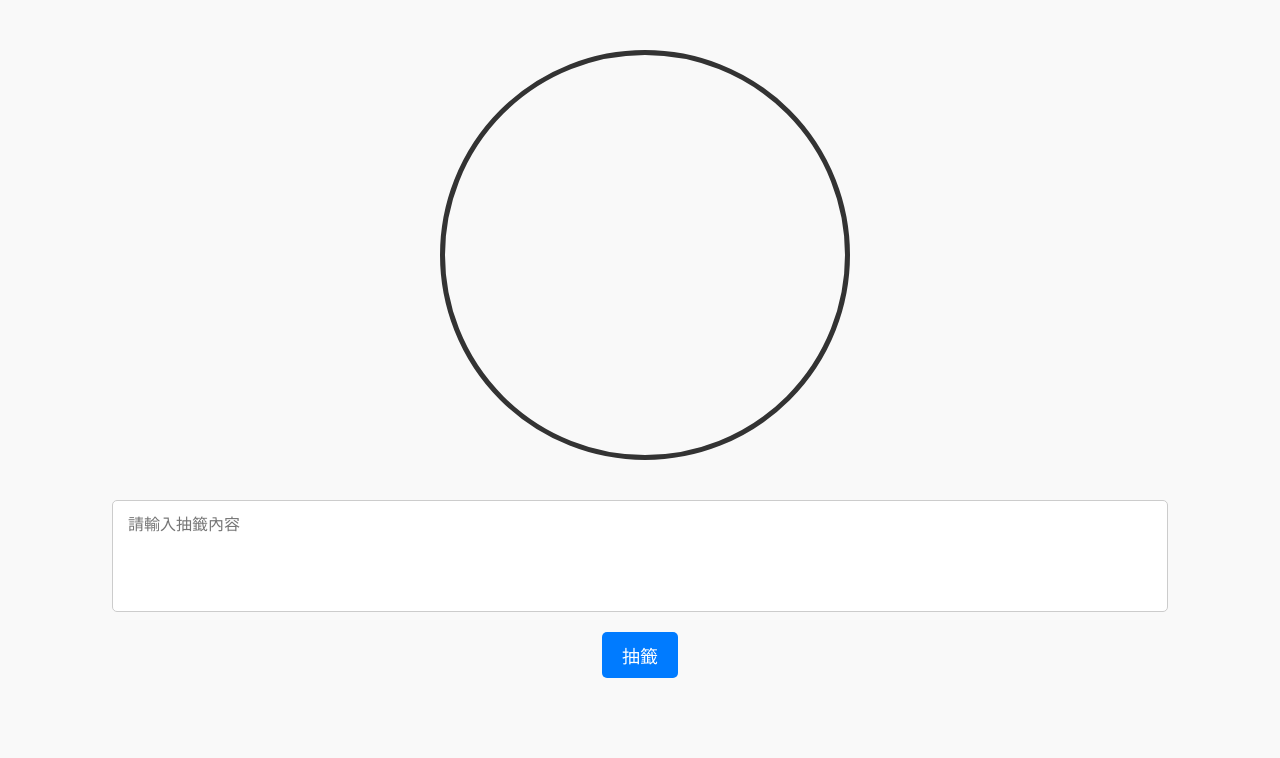
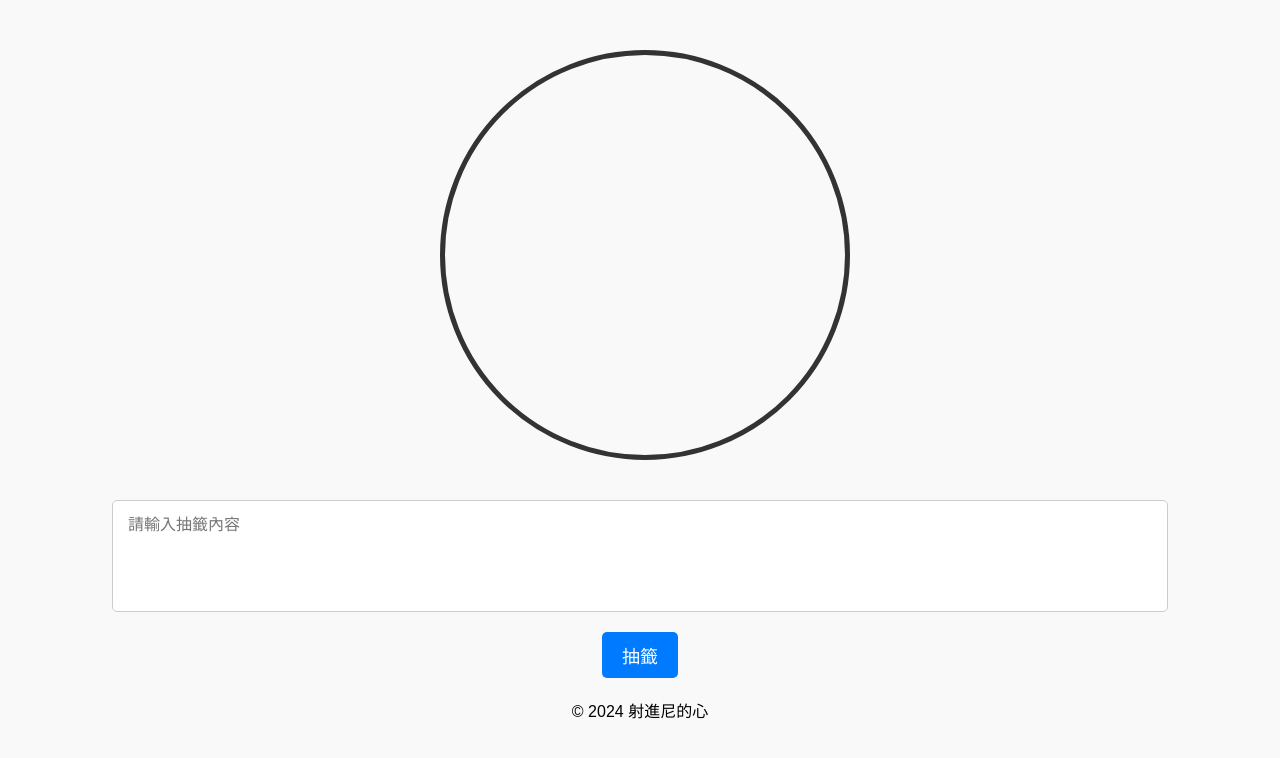
Before and after one commit to kannonihongo/aboutgycf, a plain HTML site: page index.html in a window 1280 px wide. Drawn offline with Linux system fonts and the light colour scheme.

Commit message:
Update index.html

```diff
--- a/index.html
+++ b/index.html
@@ -141,4 +141,7 @@
     });
 </script>
 </body>
+<footer>
+    <p><center>&copy; 2024 射進尼的心</center></p>
+</footer>
 </html>
```
